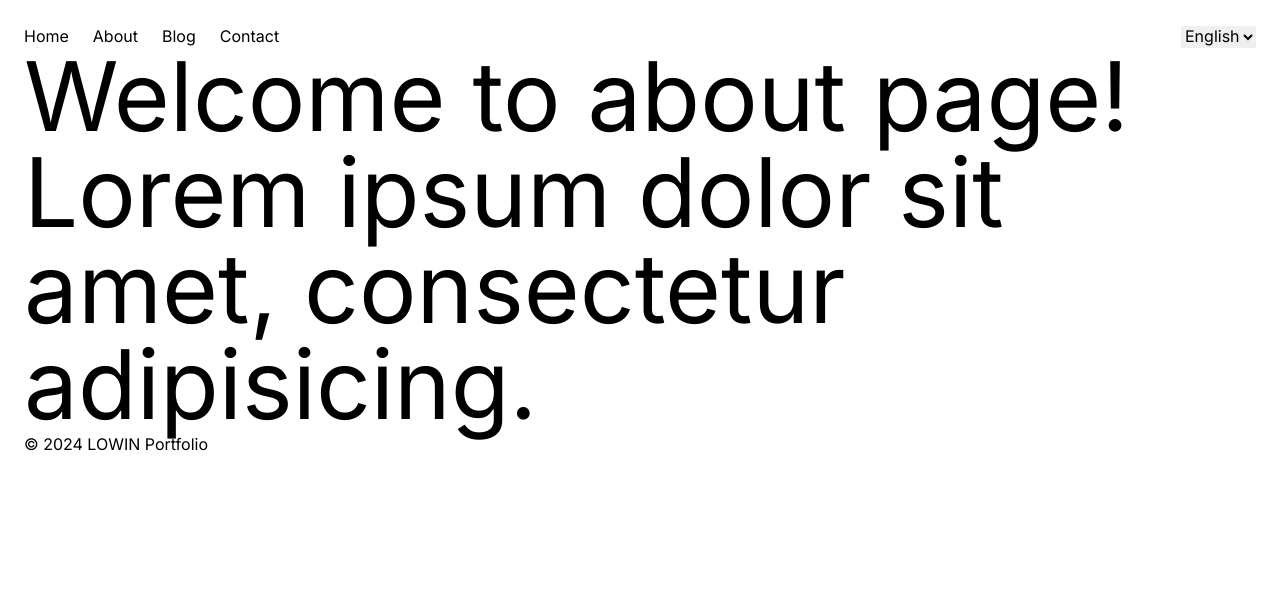
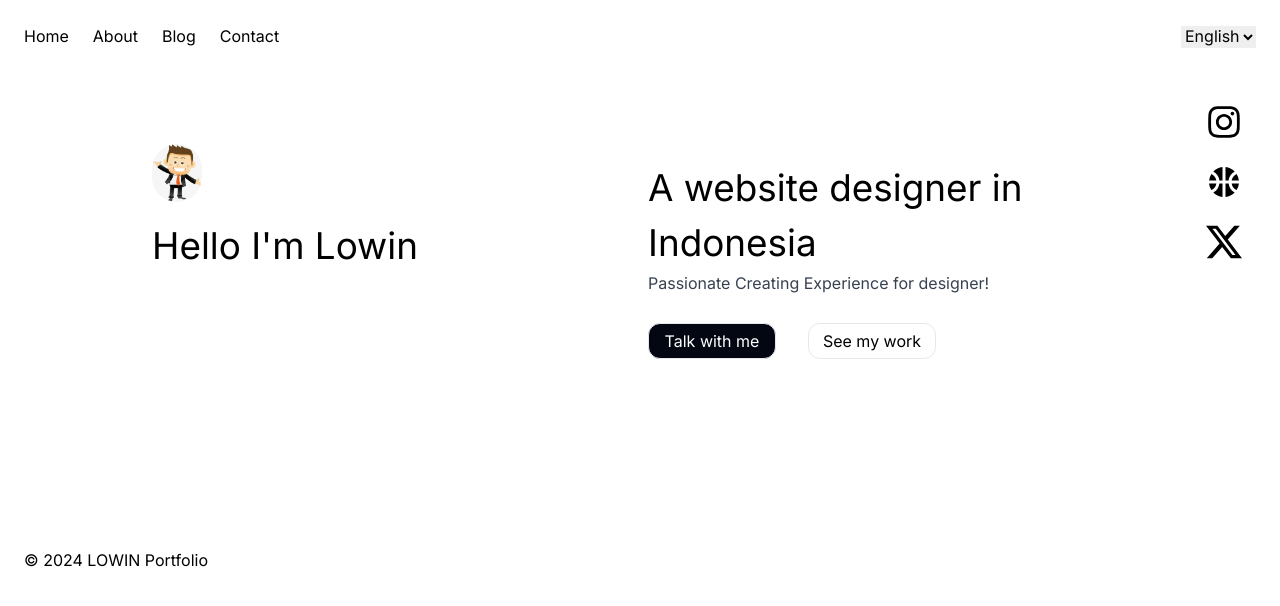
Before and after one commit to lowinn/portfolio-client, a Next.js app: page /en/page/about in a window 1280 px wide. Shown: the top 606 px of the page. Built offline with nearby package versions, Linux system fonts and the light colour scheme.

Commit message:
contant in about page

```diff
--- a/package.json
+++ b/package.json
@@ -27,6 +27,7 @@
     "next-themes": "^0.3.0",
     "react": "^18",
     "react-dom": "^18",
+    "react-icons": "^5.2.1",
     "ts-node": "^10.9.2"
   },
   "devDependencies": {
--- a/src/app/[locale]/page/about/page.tsx
+++ b/src/app/[locale]/page/about/page.tsx
@@ -1,10 +1,59 @@
 import React from 'react'
+import Image from 'next/image'
+import { FaInstagram } from "react-icons/fa";
+import { MdSportsBasketball } from "react-icons/md";
+import { BsTwitterX } from "react-icons/bs";
 
 export default function page() {
   return (
 
-    <div className='text-8xl'>Welcome to about page!
-      <p>Lorem ipsum dolor sit amet, consectetur adipisicing.</p>
-    </div>
+    <div className=''>
+
+
+      <div className=' w-full h-[500px]  flex'>
+
+
+        <div className='w-[550px] h-[400px] ml-32'>
+        <Image
+    src="/image.png"
+    alt="GFG logo imported from public directory"
+    className=' rounded-full mt-24'
+    width={50}
+    height={10}
+/>
+
+        <h5 className=' mt-4'>Hello I'm Lowin </h5>
+
+        </div>
+        <div className='w-[550px] h-[400px]'>
+          <h5 className=' mt-28'>A website designer in Indonesia</h5>
+          <p className='text-gray-700'>Passionate Creating Experience for designer!</p>
+
+          <button className='border  w-32 h-9 rounded-xl  bg-gray-950 mt-7 text-white p-1'>Talk with me </button>
+          <button className='border  w-32 h-9 rounded-xl ml-8 p-1'>See my work </button>
+        </div>
+
+
+
+        <div className=' w-11 h-20 p-14'>
+        <FaInstagram  className=' w-12 h-9'/>
+        <MdSportsBasketball className=' w-12 h-9 mt-6' />
+        <BsTwitterX className=' w-12 h-9 mt-6'/>
+
+
+        </div>
+
+
+        </div>
+
+
+
+
+
+
+      </div>
+
+
+
   )
 }
```
Also changed, not shown: public/image.png (added), 1 other file (tests, documents, lock files or other folders).
